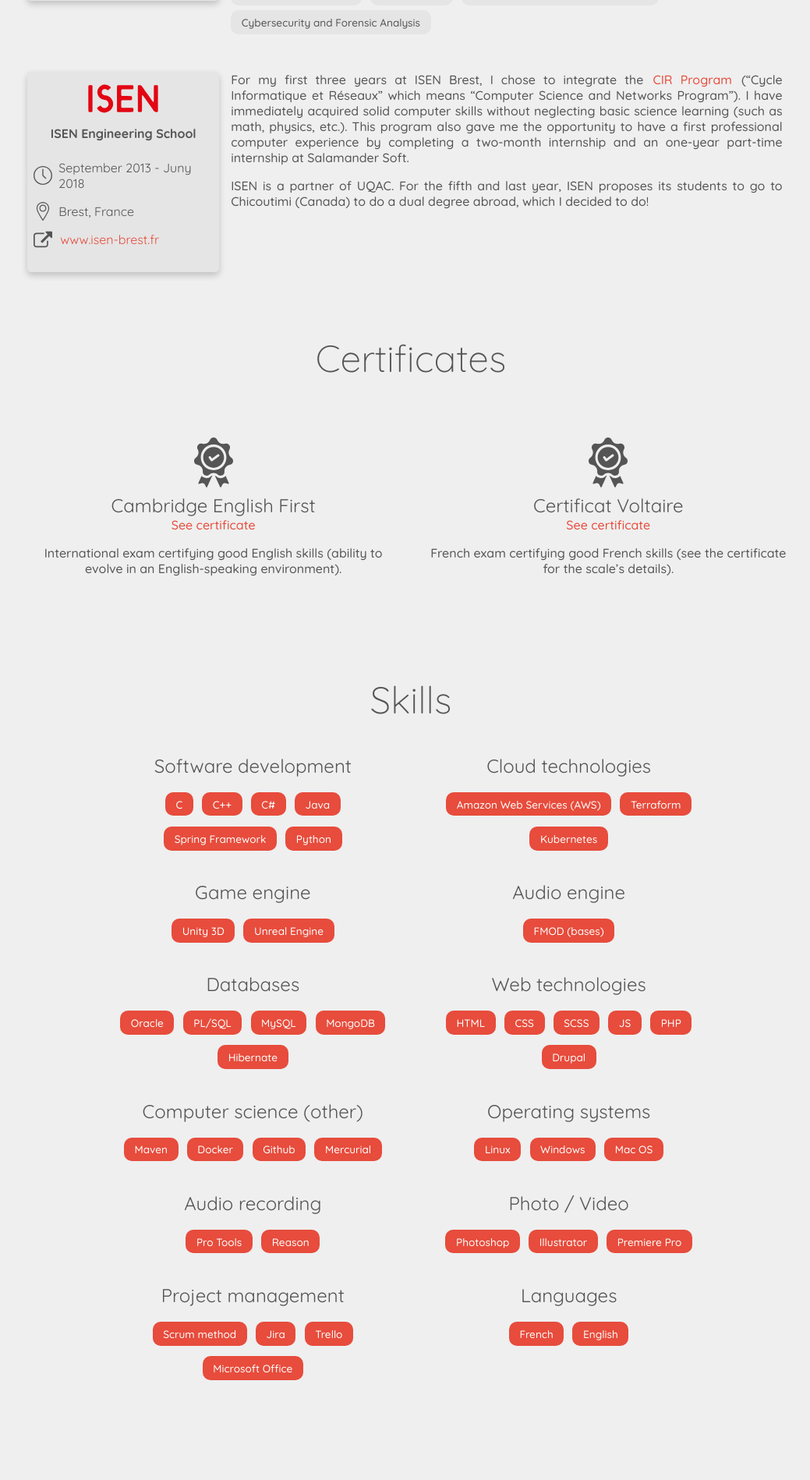
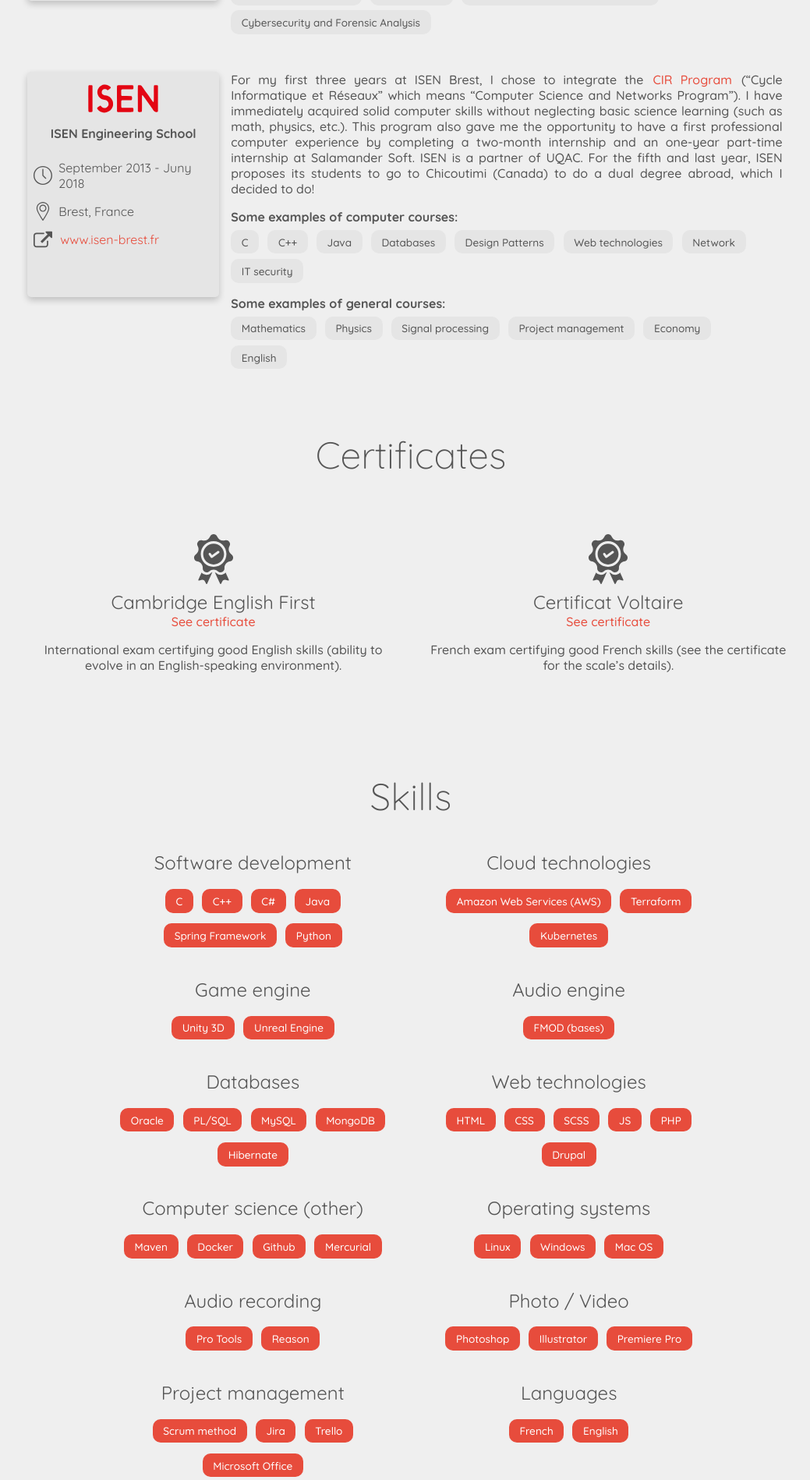
Before and after one commit to renald-morice/Portfolio, a PHP site: page / in a window 1280 px wide. Shown: the part 3609-5507 px from the top of the page at 78% size, without its empty margins (113-1152 px from the left). Run offline with PHP 8.4, Linux system fonts and the light colour scheme; some libraries are stand-ins or nearby versions.

Commit message:
ISEN courses

```diff
--- a/content/section-studies.html
+++ b/content/section-studies.html
@@ -3,7 +3,7 @@
     <h2 class="col-12" data-TradID="education_t1">Études</h2>
     <h3 class="col-12" data-TradID="education_t2">Double diplôme</h3>
 
-    <div class="col-md-12 col-lg-10 col-lg-offset-1 model-1 reveal" data-RevealDelay="0" data-RevealOrigin="left">
+    <div  id="education_U" class="col-md-12 col-lg-10 col-lg-offset-1 model-1 reveal" data-RevealDelay="0" data-RevealOrigin="left">
         <div class="row">
             <div class="col-sm-12 col-md-3 gray_background left_panel shadow_box">
                 <div class="img-container"><img src="images/formations/uqac.svg" alt="Logo UQAC"></div>
@@ -47,7 +47,7 @@
         </div>
     </div>
 
-    <div class="col-md-12 col-lg-10 col-lg-offset-1 model-1 reveal" data-RevealDelay="150" data-RevealOrigin="left">
+    <div id="education_I" class="col-md-12 col-lg-10 col-lg-offset-1 model-1 reveal" data-RevealDelay="150" data-RevealOrigin="left">
         <div class="row">
             <div class="col-sm-12 col-md-3 gray_background left_panel shadow_box">
                 <div class="img-container"><img src="images/formations/isen.svg" alt="Logo ISEN"></div>
@@ -69,9 +69,29 @@
                 </table>
             </div>
             <div class="col-sm-12 col-md-9 right_panel">
-                <p data-TradID="education_I_desc">Pour mes trois premières années à l’ISEN Brest, j’ai choisi d’intégrer la <a class="text_link" href="https://isen-brest.fr/formation-ingenieur/ingenieur-informatique/" target="_blank">filière CIR</a> (Cycle Informatique et Réseaux) qui permet immédiatement d’acquérir de solides compétences en informatique sans négliger l’apprentissage des sciences. Cette filière m'a également permis d'avoir une première expérience dans le domaine de l'informatique en réalisant un stage de 2 mois et une alternance d'un an chez Salamander Soft.</p>
+                <p data-TradID="education_I_desc">Pour mes trois premières années à l’ISEN Brest, j’ai choisi d’intégrer la <a class="text_link" href="https://isen-brest.fr/formation-ingenieur/ingenieur-informatique/" target="_blank">filière CIR</a> (Cycle Informatique et Réseaux) qui permet immédiatement d’acquérir de solides compétences en informatique sans négliger l’apprentissage des sciences. Cette filière m'a également permis d'avoir une première expérience dans le domaine de l'informatique en réalisant un stage de 2 mois et une alternance d'un an chez Salamander Soft. L'ISEN est partenaire avec l’UQAC. Pour la deuxième année de Master et dernière année, L'ISEN propose à ses étudiants de partir à Chicoutimi (Canada) pour réaliser un double diplôme à l'international, ce que j’ai décidé de faire !</p>
 
-                <p data-TradID="education_I_desc2">L'ISEN est partenaire avec l’UQAC. Pour la deuxième année de Master et dernière année, L'ISEN propose à ses étudiants de partir à Chicoutimi (Canada) pour réaliser un double diplôme à l'international, ce que j’ai décidé de faire !</p>
+                <h5 data-TradID="education_I_CS">Quelques exemples de cours d'informatique :</h5>
+                <div class="iterator">
+                    <span>C</span>
+                    <span>C++</span>
+                    <span>Java</span>
+                    <span data-TradID="education_I_CS_1">Base de données</span>
+                    <span>Design Patterns</span>
+                    <span data-TradID="education_I_CS_2">Technologies web</span>
+                    <span data-TradID="education_I_CS_3">Réseaux</span>
+                    <span data-TradID="education_I_CS_4">Sécurité informatique</span>
+                </div>
+
+                <h5 data-TradID="education_I_G">Quelques exemples de cours généralistes :</h5>
+                <div class="iterator">
+                    <span data-TradID="education_I_G_1">Mathématiques</span>
+                    <span data-TradID="education_I_G_2">Physique</span>
+                    <span data-TradID="education_I_G_3">Traitement du signal</span>
+                    <span data-TradID="education_I_G_4">Gestion de projet</span>
+                    <span data-TradID="education_I_G_5">Économie</span>
+                    <span data-TradID="education_I_G_6">Anglais</span>
+                </div>
             </div>
         </div>
     </div>
--- a/css/portfolio.css
+++ b/css/portfolio.css
@@ -522,6 +522,8 @@ section#studies {
   padding-bottom: 0px; }
   section#studies h3 {
     font-weight: 300; }
+  section#studies #education_I .left_panel {
+    padding-bottom: 3em; }
 
 section#certifications {
   min-height: inherit; }
--- a/css/scss/portfolio.scss
+++ b/css/scss/portfolio.scss
@@ -812,6 +812,12 @@ section#studies{
     h3{
         font-weight: $Quicksand-Light;
     }
+
+    #education_I{
+        .left_panel{
+            padding-bottom: 3em;
+        }
+    }
 }
 
 //------------------------------------
--- a/translate.json
+++ b/translate.json
@@ -213,12 +213,56 @@
 			"en":"September 2013 - Juny 2018"
         },
         "education_I_desc": {
-            "fr":"Pour mes trois premières années à l’ISEN Brest, j’ai choisi d’intégrer la <a class=\"text_link\" href=\"https://isen-brest.fr/formation-ingenieur/ingenieur-informatique/\" target=\"_blank\">filière CIR</a> (Cycle Informatique et Réseaux) qui permet immédiatement d’acquérir de solides compétences en informatique sans négliger l’apprentissage des sciences. Cette filière m'a également permis d'avoir une première expérience dans le domaine de l'informatique en réalisant un stage de 2 mois et une alternance d'un an chez Salamander Soft.",
-			"en":"For my first three years at ISEN Brest, I chose to integrate the <a class=\"text_link\" href=\"https://isen-brest.fr/formation-ingenieur/ingenieur-informatique/\" target=\"_blank\">CIR Program</a> (“Cycle Informatique et Réseaux” which means “Computer Science and Networks Program”). I have immediately acquired solid computer skills without neglecting basic science learning (such as math, physics, etc.). This program also gave me the opportunity to have a first professional computer experience by completing a two-month internship and an one-year part-time internship at Salamander Soft."
+            "fr":"Pour mes trois premières années à l’ISEN Brest, j’ai choisi d’intégrer la <a class=\"text_link\" href=\"https://isen-brest.fr/formation-ingenieur/ingenieur-informatique/\" target=\"_blank\">filière CIR</a> (Cycle Informatique et Réseaux) qui permet immédiatement d’acquérir de solides compétences en informatique sans négliger l’apprentissage des sciences. Cette filière m'a également permis d'avoir une première expérience dans le domaine de l'informatique en réalisant un stage de 2 mois et une alternance d'un an chez Salamander Soft. L'ISEN est partenaire avec l’UQAC. Pour la deuxième année de Master et dernière année, L'ISEN propose à ses étudiants de partir à Chicoutimi (Canada) pour réaliser un double diplôme à l'international, ce que j’ai décidé de faire !",
+			"en":"For my first three years at ISEN Brest, I chose to integrate the <a class=\"text_link\" href=\"https://isen-brest.fr/formation-ingenieur/ingenieur-informatique/\" target=\"_blank\">CIR Program</a> (“Cycle Informatique et Réseaux” which means “Computer Science and Networks Program”). I have immediately acquired solid computer skills without neglecting basic science learning (such as math, physics, etc.). This program also gave me the opportunity to have a first professional computer experience by completing a two-month internship and an one-year part-time internship at Salamander Soft. ISEN is a partner of UQAC. For the fifth and last year, ISEN proposes its students to go to Chicoutimi (Canada) to do a dual degree abroad, which I decided to do!"
         },
-        "education_I_desc2": {
-            "fr":"L'ISEN est partenaire avec l’UQAC. Pour la deuxième année de Master et dernière année, L'ISEN propose à ses étudiants de partir à Chicoutimi (Canada) pour réaliser un double diplôme à l'international, ce que j’ai décidé de faire !",
-			"en":"ISEN is a partner of UQAC. For the fifth and last year, ISEN proposes its students to go to Chicoutimi (Canada) to do a dual degree abroad, which I decided to do!"
+        "education_I_CS": {
+            "fr":"Quelques exemples de cours d'informatique :",
+			"en":"Some examples of computer courses:"
+        },
+        "education_I_CS_1": {
+            "fr":"Base de données",
+			"en":"Databases"
+        },
+        "education_I_CS_2": {
+            "fr":"Technologies web",
+			"en":"Web technologies"
+        },
+        "education_I_CS_3": {
+            "fr":"Réseaux",
+			"en":"Network"
+        },
+        "education_I_CS_4": {
+            "fr":"Sécurité informatique",
+			"en":"IT security"
+        },
+        "education_I_G": {
+            "fr":"Quelques exemples de cours généralistes :",
+			"en":"Some examples of general courses:"
+        },
+        "education_I_G_1": {
+            "fr":"Mathématiques",
+			"en":"Mathematics"
+        },
+        "education_I_G_2": {
+            "fr":"Physique",
+			"en":"Physics"
+        },
+        "education_I_G_3": {
+            "fr":"Traitement du signal",
+			"en":"Signal processing"
+        },
+        "education_I_G_4": {
+            "fr":"Gestion de projet",
+			"en":"Project management"
+        },
+        "education_I_G_5": {
+            "fr":"Économie",
+			"en":"Economy"
+        },
+        "education_I_G_6": {
+            "fr":"Anglais",
+			"en":"English"
         },
         "certificate": {
             "fr":"Certifications",
```
Also changed, not shown: 1 other file.
